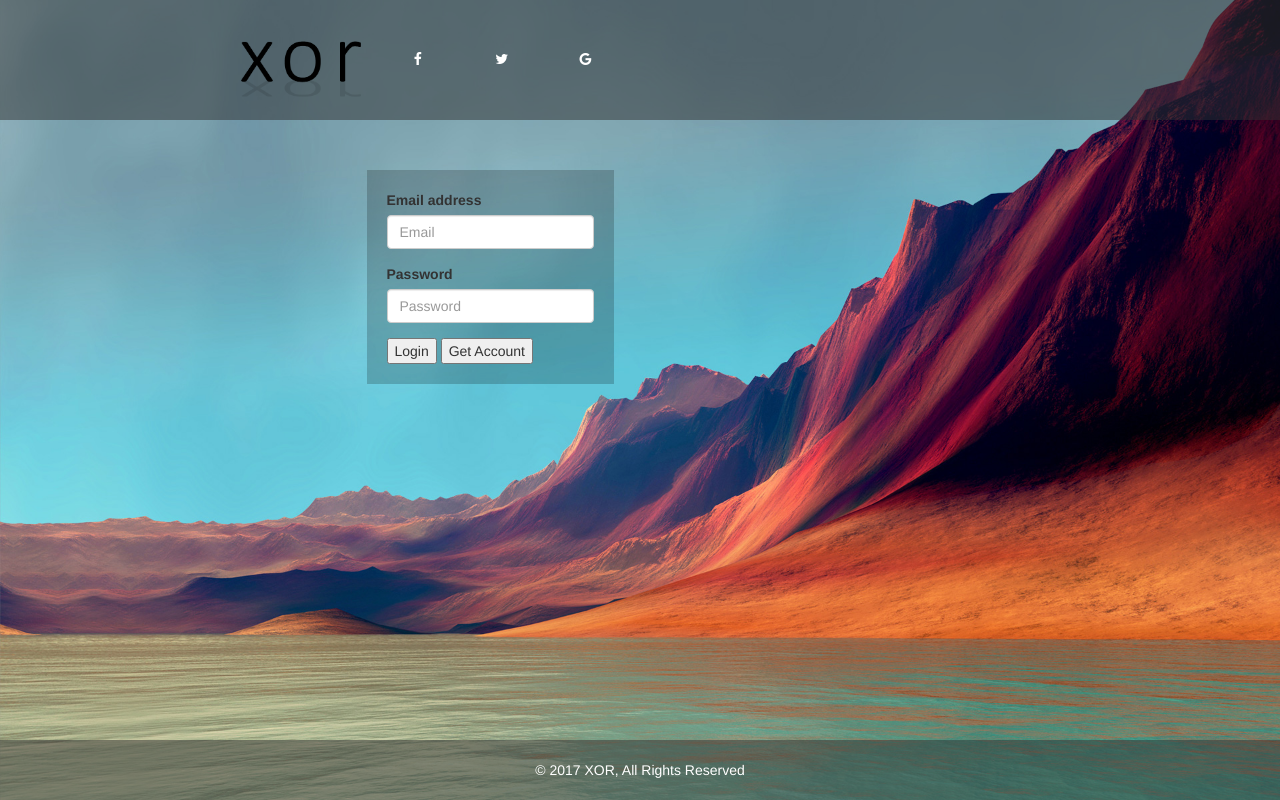
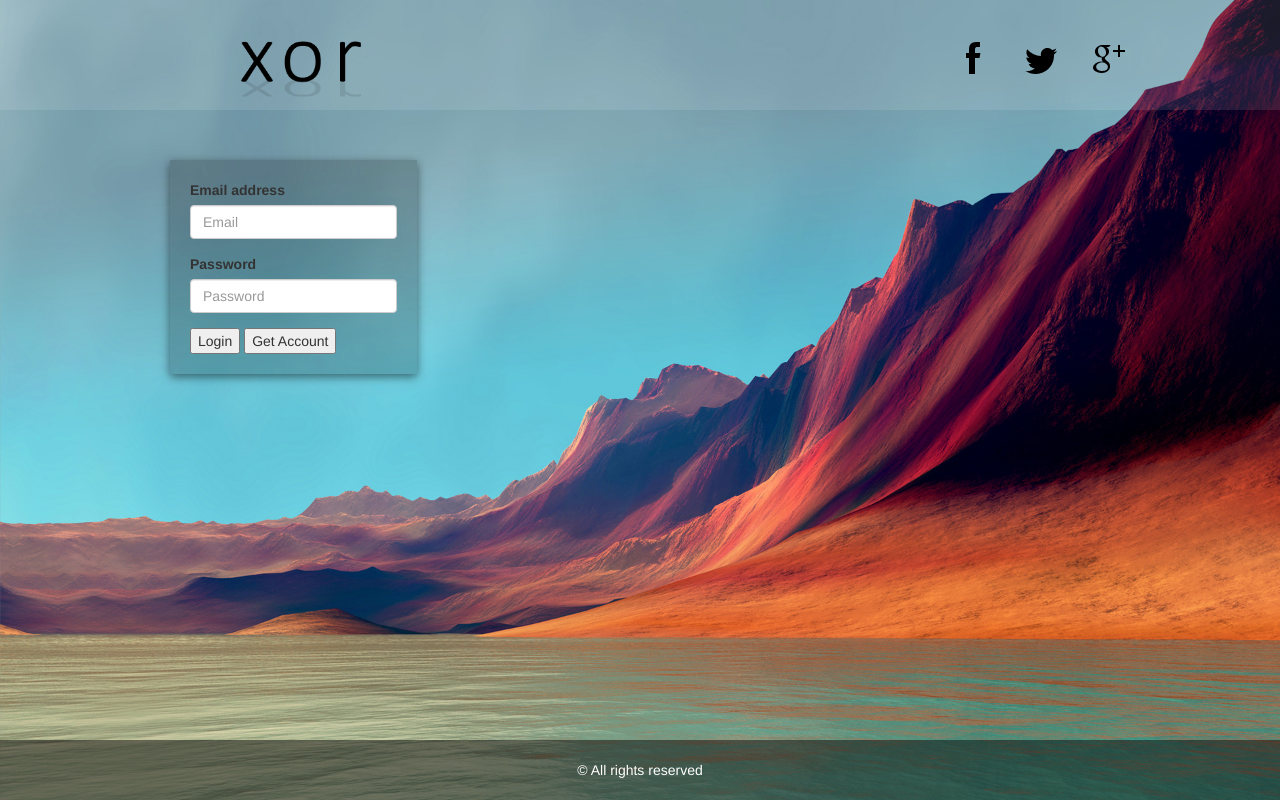
Before and after one commit to spacepen/projectpiXOR, a PHP site: page / in a window 1280 px wide. Run offline with PHP 8.4, Linux system fonts and the light colour scheme; some libraries are stand-ins or nearby versions.

Commit message:
Updated Header (SocialMediaButtons, shadow loginbox

```diff
--- a/pixor/index.html
+++ b/pixor/index.html
@@ -8,27 +8,22 @@
     <link rel="icon" href="images/logo1.png">
     <script language="javascript" type="text/javascript" src="jQuery/jQuery.js"></script>
     <script language="javascript" type="text/javascript" src="js/bootstrap.js"></script>
-
-    <!-- Add icon library -->
-    <link rel="stylesheet" href="https://cdnjs.cloudflare.com/ajax/libs/font-awesome/4.7.0/css/font-awesome.min.css">
-
-    <!-- Add core.js & jQuery Link for dynamic backgrounds -->
-    <script src="http://code.jquery.com/jquery-1.11.0.min.js"></script>
     <script src="js/core.js"></script>
 </head>
 <body>
 <header>
-    <div class="centerheader">
-        <img src="images/logo1.png" class="logo">
-        <img src="images/logo2.png" class="logo2">
-
-        <!-- Share icons -->
-        <a href="#" class="fa fa-facebook"></a>
-        <a href="#" class="fa fa-twitter"></a>
-        <a href="#" class="fa fa-google"></a>
+    <div class="width">
+        <img class="logo pixor" src="images/logo1.png">
+        <img class="logo " src="images/logo2.png">
+        <div class="socialmedia">
+            <img class="social" src="images/SocialMedia/facebook.png">
+            <img class="social" src="images/SocialMedia/twitter.png">
+            <img class="social" src="images/SocialMedia/googleplus.png">
+        </div>
     </div>
 </header>
 <main>
+    <div class="width">
     <div class="loginbox">
         <div class="form-group">
             <label for="exampleInputEmail1">Email address</label>
@@ -44,14 +39,14 @@
             Get Account
         </button>
     </div>
-
+    </div>
     <!-- Lightbox -->
     <div class="modal fade backlight" id="myModal" tabindex="-1" role="dialog" aria-labelledby="myModalLabel">
         <div class="modal-dialog" role="document">
             <!--Class: Lightbox-->
             <div class="modal-content lightbox">
                 <div class="modal-header">
-                    <button type="button" class="close" data-dismiss="modal" aria-label="Close"><span aria-hidden="true">&times;</span></button>
+                    <button type="button" class="close x" data-dismiss="modal" aria-label="Close"><span aria-hidden="true">&times;</span></button>
                     <h4 class="modal-title" id="myModalLabel">Get Account</h4>
                 </div>
                 <div class="modal-body">
@@ -77,9 +72,7 @@
     </div>
 </main>
 <footer>
-    <div>
-        © 2017 XOR, All Rights Reserved
-    </div>
+    © All rights reserved
 </footer>
 
 </body>
--- a/pixor/scss/main.css
+++ b/pixor/scss/main.css
@@ -24,78 +24,71 @@ body {
   transition-delay: 100ms; }
 
 header {
+  padding-top: 10px;
   display: flex;
   align-items: center;
   justify-content: center;
-  padding: 10px;
-  top: 10px;
-  background-color: RGBA(50, 50, 50, 0.5); }
+  background-color: rgba(255, 255, 255, 0.1); }
+
+.socialmedia {
+  float: right;
+  padding-right: 5px; }
+
+.social {
+  height: 32px;
+  opacity: 1;
+  margin-top: 32px;
+  margin-left: 32px; }
+
+.social:hover {
+  opacity: 0.2; }
+
+.width {
+  width: 980px; }
+
+.logo {
+  height: 100px; }
+
+.pixor {
+  opacity: 0; }
+
+.pixor:hover {
+  opacity: 1; }
 
 main {
   display: flex;
   align-items: center;
-  justify-content: center;
-  width: 980px; }
+  justify-content: center; }
 
 footer {
-  background-color: #ffffff;
+  background-color: rgba(10, 10, 10, 0.5);
   color: white;
-  width: 100%;
-  height: 7.5%;
-  bottom: 0;
-  position: fixed;
+  bottom: 0px;
+  left: 0px;
+  right: 0px;
+  padding: 20px;
   display: flex;
   align-items: center;
   justify-content: center;
-  background-color: RGBA(50, 50, 50, 0.5); }
-
-.fa {
-  padding: 0px;
-  top: 10px;
-  font-size: 10px;
-  width: 80px;
-  text-align: center;
-  text-decoration: none; }
-
-.fa:hover {
-  opacity: 1;
-  text-decoration: none;
-  color: rgba(0, 0, 0, 0.62); }
-
-.fa-facebook {
-  color: white; }
-
-.fa-twitter {
-  color: white; }
-
-.fa-google {
-  color: white; }
+  position: fixed; }
 
 .loginbox {
   float: left;
   margin-top: 50px;
+  margin-left: 20px;
   background-color: rgba(3, 3, 3, 0.2);
-  padding: 20px; }
+  padding: 20px;
+  box-shadow: 0 3px 9px rgba(0, 0, 0, 0.5); }
 
 .lightbox {
-  background-color: rgba(100, 100, 100, 0.8);
+  background-color: rgba(10, 10, 10, 0.2);
   color: white;
   border-radius: 0; }
+
+.x {
+  color: white; }
 
 .backlight {
   background-color: rgba(255, 255, 255, 0.02); }
 
-.centerheader {
-  width: 980px; }
-
-.logo {
-  height: 100px;
-  opacity: 0; }
-
-.logo:hover {
-  opacity: 1; }
-
-.logo2 {
-  height: 100px; }
-
 /*# sourceMappingURL=main.css.map */
--- a/pixor/scss/main.scss
+++ b/pixor/scss/main.scss
@@ -34,88 +34,74 @@ body{
 
 }
 header{
+  padding-top: 10px;
   display: flex;
   align-items: center;
   justify-content: center;
-  padding: 10px;
-  top: 10px;
-  background-color: RGBA(50,50,50,0.5);
+  background-color: rgba(255,255,255,0.1);
+}
+.socialmedia{
+  float: right;
+  padding-right: 5px;
+}
+.social{
+  height: 32px;
+  opacity: 1;
+  margin-top: 32px;
+  margin-left:32px;
+}
+.social:hover{
+  opacity: 0.2;
+}
+.width{
+  width:$b;
+}
+.logo{
+  height: 100px;
+}
+.pixor{
+  opacity: 0;
+}
+
+.pixor:hover{
+  opacity: 1;
 }
 main{
   display: flex;
   align-items: center;
   justify-content: center;
-  width: $b;
 }
 footer{
-  background-color: #ffffff;
+  background-color: rgba(10,10,10,0.5);
   color: white;
-  width: 100%;
-  height: 7.5%;
-  bottom: 0;
-  position: fixed;
+  bottom: 0px;
+  left: 0px;
+  right:0px;
+  padding: 20px;
   display: flex;
   align-items: center;
   justify-content: center;
-  background-color: RGBA(50,50,50,0.5);
+  position: fixed;
 }
-
-.fa {
-  padding: 0px;
-  top: 10px;
-  font-size: 10px;
-  width: 80px;
-  text-align: center;
-  text-decoration: none;
-}
-
-.fa:hover {
-  opacity: 1;
-  text-decoration: none;
-  color: rgba(0, 0, 0, 0.62);
-}
-
-.fa-facebook {
-  color: white;
-}
-
-.fa-twitter {
-  color: white;
-}
-
-.fa-google {
-  color: white;
-}
-
 .loginbox{
   float: left;
   margin-top: 50px;
+  margin-left: 20px;
   background-color: rgba(3,3,3,0.2);
   padding: 20px;
+  box-shadow: 0 3px 9px rgba(0,0,0,.5);
 }
 
+
 .lightbox{
-  background-color: rgba(100,100,100,0.8);
+  background-color: rgba(10,10,10,0.2);
   color: white;
   border-radius: 0;
+}
+.x{
+  color: rgba(255,255,255,1);
 }
 
 .backlight{
   background-color: rgba(255,255,255,0.02);
 }
-
-.centerheader{
-  width: $b;
-}
-
-.logo {
-  height: 100px;
-  opacity: 0;
-}
-.logo:hover{
-  opacity: 1;
-}
-
-.logo2 {
-  height: 100px;
-}
```
Also changed, not shown: README.md (added), pixor/images/SocialMedia/facebook.png (added), pixor/images/SocialMedia/googleplus.png (added), pixor/images/SocialMedia/twitter.png (added), 1 other file.
